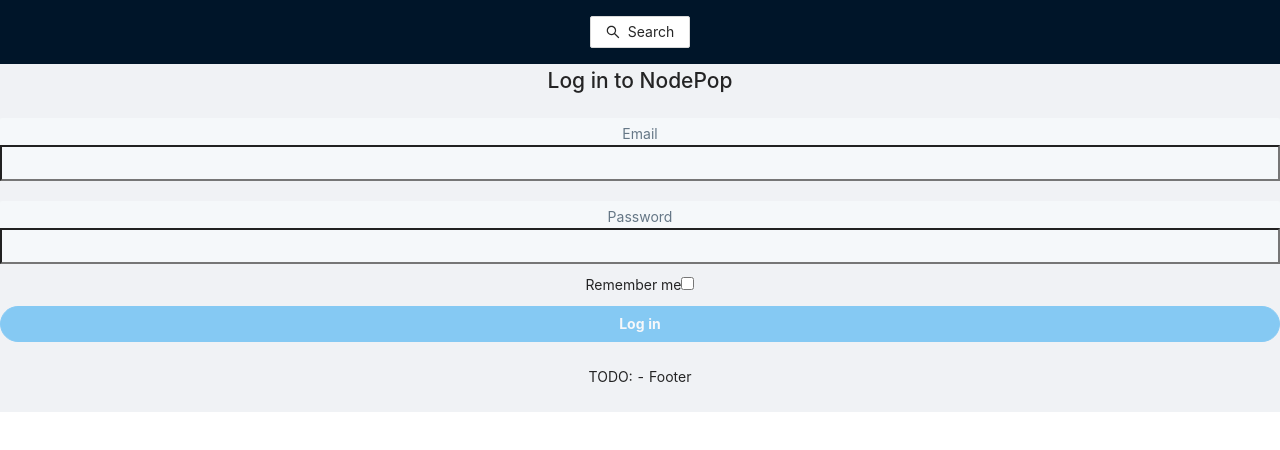
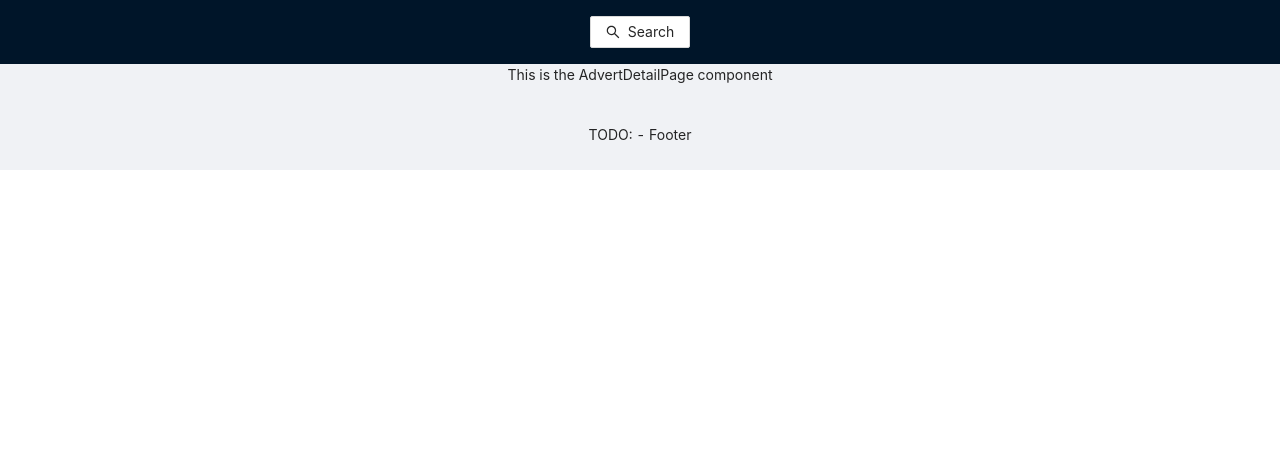
Before and after one commit to prgbono/kc_p8_fund_react, a React (Create React App) app: page /adverts/new in a window 1280 px wide. Shown: the top 450 px of the page. Built offline with nearby package versions, Linux system fonts and the light colour scheme.

Commit message:
Improve Route tags in App

```diff
--- a/src/App.js
+++ b/src/App.js
@@ -1,10 +1,9 @@
 import React from 'react';
 import './App.css';
-import { NodepopLayout } from './components/layout/NodepopLayout.js';
 import { logout } from './api/auth.js';
 import propTypes from 'prop-types';
 import { Redirect, Route, Switch } from 'react-router';
-import { AdvertsPage } from './components/Adverts';
+import { AdvertsPage, AdvertDetailPage } from './components/Adverts';
 import { LoginPage } from './components/auth/LoginPage';
 import NotFoundPage from './components/common/NotFound';
 
@@ -20,13 +19,10 @@
 
   return (
     <div className='App' id='app'>
-      <NodepopLayout
-        isLogged={isLogged}
-        onHandleLogin={handleLogin}
-        onHandleLogout={handleLogout}
-      >
       <Switch>
-          {/* <Route path='/adverts/:adId' component={AdvertDetailPage} /> */}
+        <Route path='/adverts/:adId'>
+          <AdvertDetailPage />
+        </Route>
         <Route path='/adverts' component={AdvertsPage} />
         <Route path='/login' component={LoginPage} />
         <Route path='/404'>
@@ -39,7 +35,6 @@
           <Redirect to='/404' />
         </Route>
       </Switch>
-      </NodepopLayout>
     </div>
   );
 }
--- a/src/components/adverts/AdvertDetailPage.js
+++ b/src/components/adverts/AdvertDetailPage.js
@@ -1,5 +1,31 @@
-const AdvertDetailPage = () => {
-  return <p>This is the AdvertDetailPage component</p>;
+import { NodepopLayout } from '../layout/NodepopLayout';
+
+const AdvertDetailPage = (props, { match }) => {
+  console.log(`🚀  FRG 🚀 ~ AdvertDetailPage ~ routeProps:`, match);
+  console.log(`🚀  FRG 🚀 ~ AdvertDetailPage ~ routeProps:`, props);
+
+  // React.useEffect(() => {
+  //   const { match } = routeProps
+  //   getTweetDetail(match.params.tweetId)
+  //     .then(tweet => this.setState({ tweet }))
+  //     .catch(error => this.setState({ error }));
+  // });
+
+  // useEffect(() => {
+  //   const getUsuario = async () => {
+  //     // pasamos el nombre del usuario a la petición
+  //     const url = `https://api.github.com/users/${props.match.params.nombre}`;
+  //     const { data } = await axios(url);
+
+  //     setUsuario(data);
+  //   };
+  // }, []);
+
+  return (
+    <NodepopLayout {...props}>
+      <p>This is the AdvertDetailPage component</p>
+    </NodepopLayout>
+  );
 };
 
 export default AdvertDetailPage;
--- a/src/components/adverts/AdvertsList.js
+++ b/src/components/adverts/AdvertsList.js
@@ -2,8 +2,6 @@
 import { Link } from 'react-router-dom';
 
 const AdvertsList = ({ adverts }) => {
-  console.log('This is AdvertsListComponent, and the adverts: ', adverts);
-
   const { Meta } = Card;
   const ads = adverts.map(({ id, price, sale, tags, name, ...advert }) => (
     <Link to={`/adverts/${id}`} key={id}>
--- a/src/components/adverts/AdvertsPage.js
+++ b/src/components/adverts/AdvertsPage.js
@@ -2,8 +2,9 @@
 import { getAdverts } from '../../api/adverts';
 import AdvertsList from './AdvertsList';
 import EmptyAdsList from './EmptyAdsList';
+import { NodepopLayout } from './../layout/NodepopLayout';
 
-const AdvertsPage = () => {
+const AdvertsPage = props => {
   const [adverts, setAdverts] = React.useState([]);
 
   React.useEffect(() => {
@@ -15,7 +16,14 @@
       });
   }, []);
 
-  return adverts.length ? <AdvertsList adverts={adverts} /> : <EmptyAdsList />;
+  //FIXME: Runs this twice or more times
+  console.log('AdvertsPage adverts.length: ', adverts.length);
+
+  return (
+    <NodepopLayout {...props}>
+      {adverts.length ? <AdvertsList adverts={adverts} /> : <EmptyAdsList />}
+    </NodepopLayout>
+  );
 };
 
 // TODO: AdvertsPage.propTypes = {}
--- a/src/components/adverts/EmptyAdsList.js
+++ b/src/components/adverts/EmptyAdsList.js
@@ -1,7 +1,7 @@
 import React from 'react';
 import { Link } from 'react-router-dom';
 
-const EmptyAdsList = () => {
+const EmptyAdsList = props => {
   console.log('EmptyAdsList component');
   return (
     <div>
--- a/src/components/auth/LoginPage/LoginPage.js
+++ b/src/components/auth/LoginPage/LoginPage.js
@@ -2,8 +2,9 @@
 import LoginForm from './LoginForm';
 import { login } from './../../../api/auth.js';
 import PropTypes from 'prop-types';
+import { NodepopLayout } from './../../layout/NodepopLayout';
 
-function LoginPage({ onLogin }) {
+function LoginPage({ onLogin, props }) {
   const [error, setError] = React.useState(null);
   const [isLoading, setIsLoading] = React.useState(false);
   const isLogged = React.useRef(false);
@@ -30,11 +31,13 @@
   };
 
   return (
-    <div>
-      <h1>Log in to NodePop</h1>
-      <LoginForm onSubmit={handleSubmit} isLoading={isLoading} />
-      {error && <div>{error.message}</div>}
-    </div>
+    <NodepopLayout {...props}>
+      <div>
+        <h1>Log in to NodePop</h1>
+        <LoginForm onSubmit={handleSubmit} isLoading={isLoading} />
+        {error && <div>{error.message}</div>}
+      </div>
+    </NodepopLayout>
   );
 }
 
--- a/src/components/common/NotFound.js
+++ b/src/components/common/NotFound.js
@@ -1,5 +1,11 @@
-const NotFoundPage = () => {
-  return <p>This is the Not Found Page</p>;
+import { NodepopLayout } from './../layout/NodepopLayout';
+
+const NotFoundPage = props => {
+  return (
+    <NodepopLayout {...props}>
+      <p>This is the Not Found Page</p>
+    </NodepopLayout>
+  );
 };
 
 //TODO: NotFoundPage.propTypes = {};
--- a/src/components/layout/NodepopLayout.js
+++ b/src/components/layout/NodepopLayout.js
@@ -25,9 +25,7 @@
             </Button>
           )}
         </Header>
-        <Content>
-          {isLogged ? <AdvertsPage /> : <LoginPage onLogin={onHandleLogin} />}
-        </Content>
+        <Content>{children}</Content>
         <Footer>TODO: - Footer</Footer>
       </Layout>
     </>
```
Lines whose indentation alone changed are shown as unchanged.
